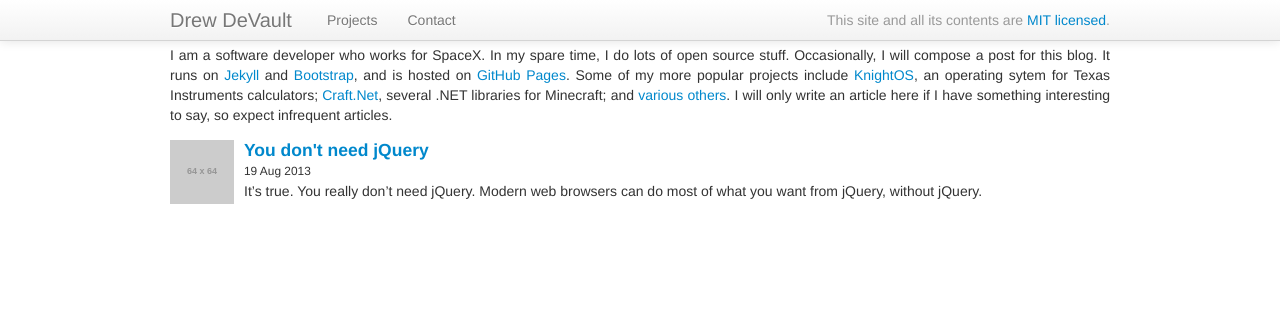
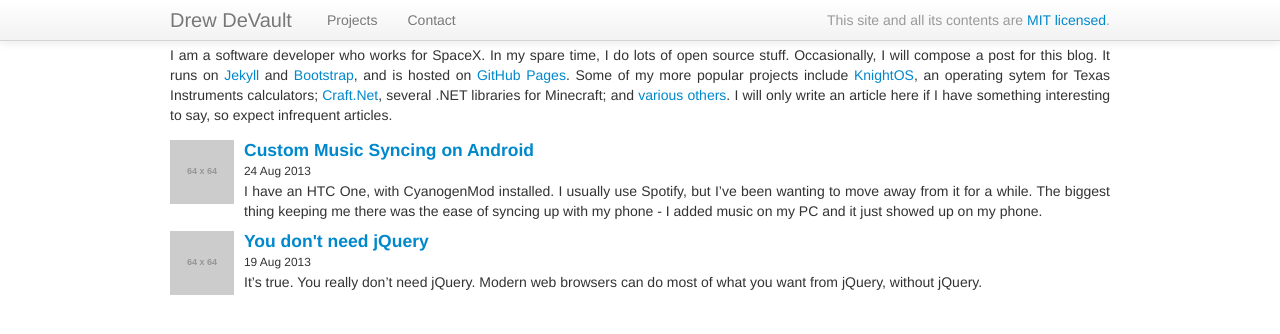
Before and after one commit to stormblog/sircmpwn.github.io, a Jekyll site: the page built from index.html, in a window 1280 px wide. Shown: the top 334 px of the page. Built offline with Jekyll 4.4.1, drawn with Linux system fonts in a browser that asks for light colours; part of the change alters nothing that is shown.

Commit message:
Wrote post about android syncing

```diff
--- /dev/null
+++ b/_posts/2013-08-24-Music-syncing-on-Android.md
@@ -0,0 +1,111 @@
+---
+title: Custom Music Syncing on Android
+layout: post
+---
+
+I have an HTC One, with CyanogenMod installed. I usually use Spotify, but I've been wanting to move away from it for a while.
+The biggest thing keeping me there was the ease of syncing up with my phone - I added music on my PC and it just showed up
+on my phone.
+
+So, I finally decided to make it work on my phone without Spotify. You might have success if you aren't using CyanogenMod,
+but you definitely need to be rooted and you need to access a root shell on your phone. I was using `adb shell` to start with,
+but it has poor terminal emulation. Instead, I ended up installing an SSH daemon on the phone and just using that. Easier to
+use vim in such an enviornment.
+
+The end result is that a cronjob kicks off each hour on my phone and runs a script that uses rsync to sync up my phone's music
+with my desktop's music. That's another thing - a prerequisite of this working is that you have to expose your music to the
+outside world on an SSH server somewhere.
+
+I'll tell you how I got it working, then you can see if it works for you. It might take some effort on your part to tweak
+these instructions to fit your requirements.
+
+## Sanity checks
+
+Get into your phone's shell and make sure you have basic things installed. You'll need to make sure you have:
+
+* bash
+* cron
+* ssh
+* rsync
+
+If you don't have them, you can probably get them by installing busybox.
+
+## Setting up SSH
+
+We need to generate a key. I tried using ssh-keygen before, but it had problems with rsync on Android. Instead, we use
+dropbearkey. Generate your key with `dropbearkey -t rsa -f /data/.ssh/id_rsa`. You'll see the public key echoed to stdout.
+It's not saved anywhere for you, so grab it out of your shell and put it somewhere - namely, in the authorized_keys file
+on the SSH server you plan to pull music from.
+
+At this point, you can probably SSH into the server you want to pull from. Run `ssh -i /data/.ssh/id_rsa <your server here>`
+to double check. Note that this isn't just for fun - you need to do this to get your server into known_hosts, so we can
+non-interactively access it.
+
+## Making Android more sane
+
+Now that this is working, we need to clean up a little before cron will run right. Android is only a "Linux" system in the
+sense that `uname` outputs "Linux". It grossly ignores the FHS and you need to fix it a little. Figure out how to do a
+nice init.d script on your phone. For my CyanogenMod install, I can add scripts to `/data/local/userlocal.d/` and they'll
+be run at boot. Here's my little script for making Android a little more sane:
+
+{% highlight bash %}
+#!/system/bin/sh
+# Making /system rw isn't strictly needed
+mount -o remount,rw /system
+mount -o remount,rw /
+ln -s /data/var /var
+ln -s /system/bin /bin
+ln -s /data/.ssh /.ssh
+crond
+{% endhighlight %}
+
+## Update script and initial import
+
+The following is the script we'll use to update your phone's music library.
+
+{% highlight bash %}
+#!/system/xbin/bash
+# Syncs music between a remote computer and this phone
+RHOST=<remote hostname>
+EHOST=<fallback, I use this for connecting from outside my LAN>
+RPORT=22
+RUSER=<username>
+ID=/data/.ssh/id_rsa
+RPATH=/path/to/your/remote/music
+# Omit the final directory. On my setup, this goes to /sdcard/Music, and my remote is /home/sircmpwn/Music
+LPATH=/sdcard
+
+echo $(date) >> /var/log/update-music.log
+
+rsync -ruvL --delete --rsh="ssh -p $RPORT -i $ID" $RUSER@$RHOST:$RPATH $LPATH >> /var/log/update-music-rsync-so.log 2>&1
+if [[ $? != 0 ]]; then
+    rsync -ruvL --delete --rsh="ssh -p $RPORT -i $ID" $RUSER@$EHOST:$RPATH $LPATH >> /var/log/update-music-rsync-so.log 2>&1
+fi
+{% endhighlight %}
+
+Save this script to `/data/updateMusic`, make it executable with `chmod +x /data/updateMusic`, then run the initial import
+with `/data/updateMusic`. After a while, you'll have all your computer's music on your phone. Now, we just need to make it
+update automatically.
+
+Note: I set up a couple of logs for you. `/var/log/update-music.log` has the timestamp of every time it did an update. Also,
+`/var/log/update-music-rsync-so.log` has the output of rsync from each run.
+
+## Cron
+
+Finally, we need to set up a cronjob. If you followed the instructions so far (and if you're lucky), you should have everything
+ready for cron. The biggest pain in my ass was getting cron to coorperate, but the init script earlier should take care of
+that. Run `crontab -e` and write your crontab:
+
+    0 * * * * /data/updateMusic
+
+Nice and simple. Your phone will now sync up your music every hour, on the hour, with your home computer. Here are some
+possible points for improvement:
+
+* Check wlan0 and only sync if it's up
+* Log cron somewhere
+* Alter the update script to do a little bit better about the "fallback"
+* Sync more than just music
+
+After all of this, I now have a nice setup that syncs music to my phone so I can listen to it with Apollo. I might switch
+away from Apollo, though, it's pretty buggy. [Let me know](mailto:sir@cmpwn.com) if you can suggest an alternative music
+player, or if you get stuck working through this procedure yourself.
--- a/css/base.css
+++ b/css/base.css
@@ -10,6 +10,10 @@ body {
 .media small, .media h4, .media p {
     padding: 0;
     margin: 0;
+}
+
+.media-body {
+    margin-bottom: 10px;
 }
 
 pre {
```
